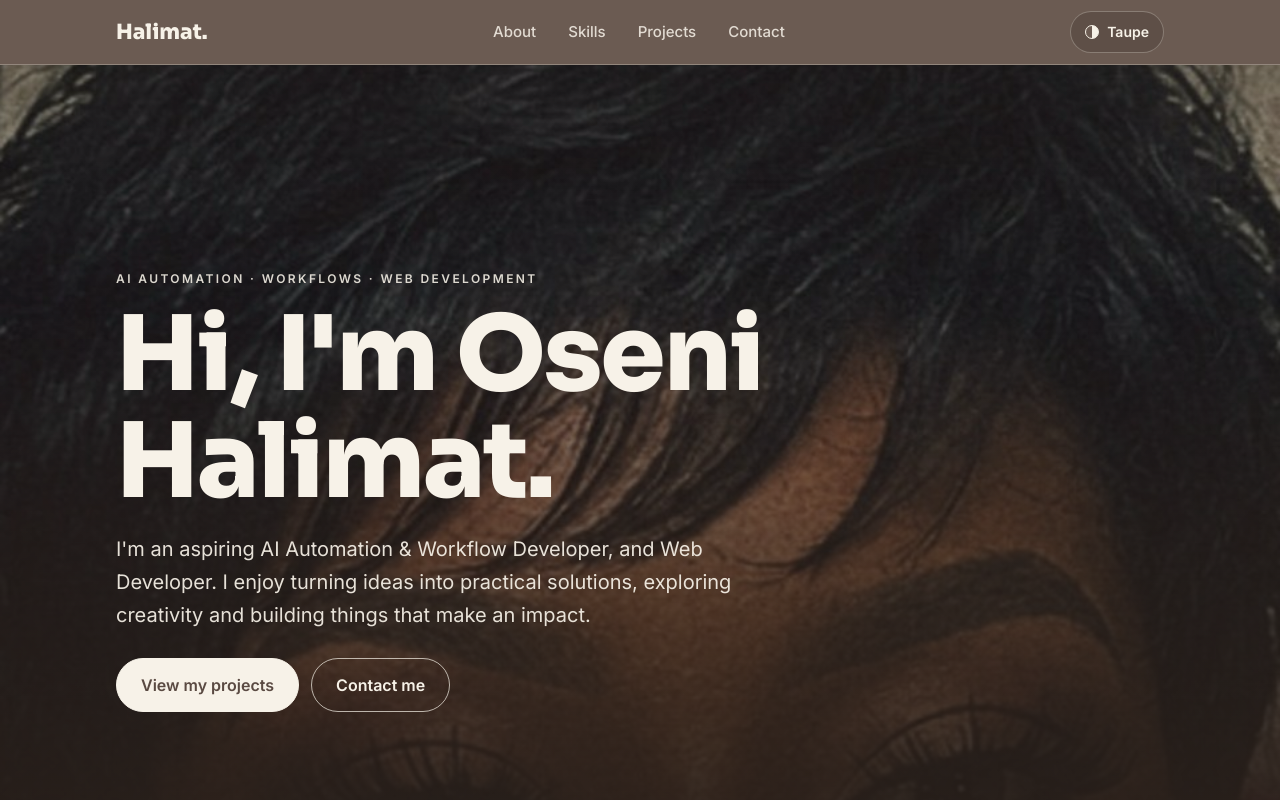
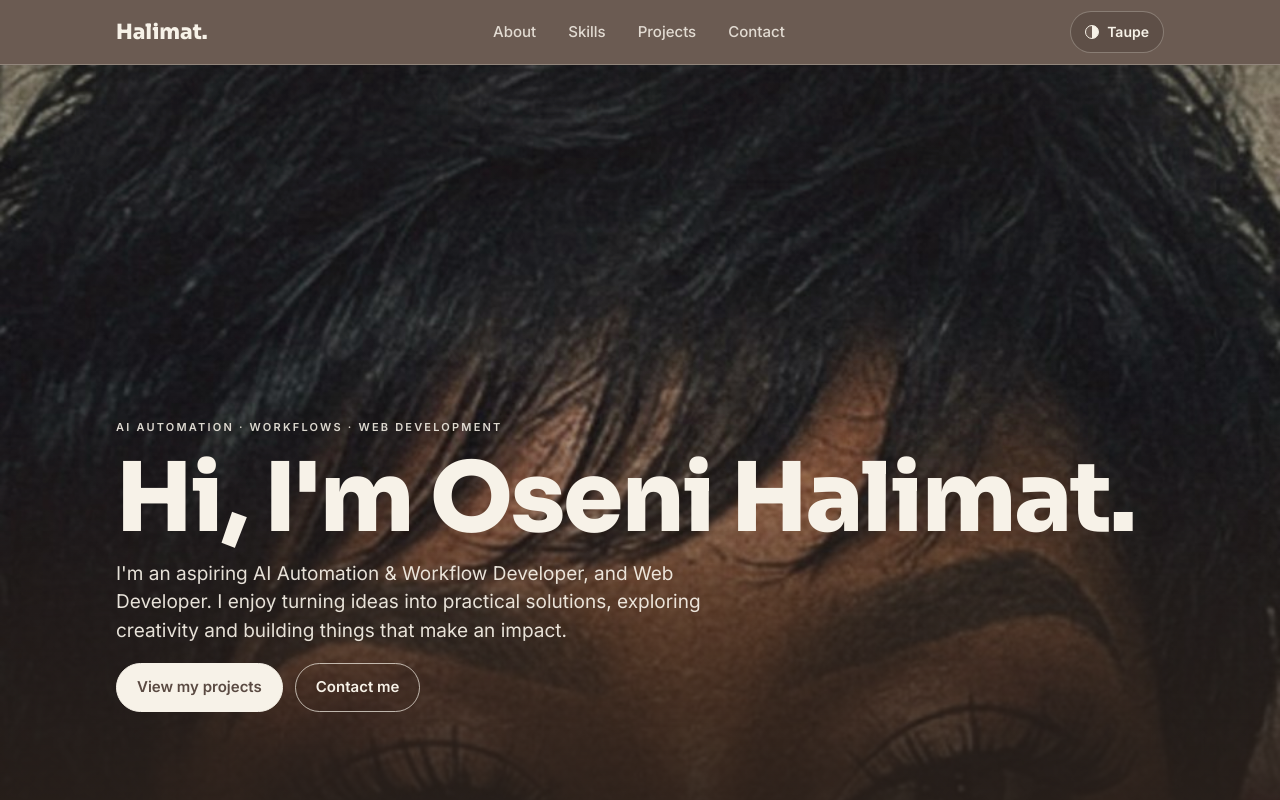
Before and after one commit to OHalimat/OHalimat.github.io, a plain HTML site: page index.html in a window 1280 px wide. Shown: the top 800 px of the page. Drawn offline with Linux system fonts and the light colour scheme.

Commit message:
Add files via upload

```diff
--- a/index.html
+++ b/index.html
@@ -106,12 +106,13 @@ nav a:hover { color: var(--text); background: var(--surface); }
 .cover-bg .mono { font-family: var(--font-display); font-weight: 800; font-size: clamp(150px, 42vw, 400px); color: rgba(247, 242, 232, 0.07); letter-spacing: 0.02em; }
 .cover-bg img { position: absolute; inset: 0; width: 100%; height: 100%; object-fit: cover; object-position: var(--photo-pos, center 25%); animation: settle 1.8s ease-out both; }
 @keyframes settle { from { transform: scale(1.06); } to { transform: scale(1); } }
-.cover::after { content: ""; position: absolute; inset: 0; z-index: -1; background: linear-gradient(to top, rgba(40, 31, 26, 0.92) 0%, rgba(40, 31, 26, 0.6) 36%, rgba(40, 31, 26, 0.14) 68%, rgba(40, 31, 26, 0.28) 100%); }
-.cover .wrap { width: 100%; padding-bottom: 56px; padding-top: 120px; }
-.cover .eyebrow { color: rgba(247, 242, 232, 0.88); letter-spacing: 0.2em; font-size: 12px; }
-.cover h1 { font-size: clamp(46px, 12vw, 104px); font-weight: 800; line-height: 1.02; margin-top: 14px; }
-.cover .lead { color: rgba(247, 242, 232, 0.92); font-size: clamp(17px, 2.4vw, 20px); max-width: 54ch; margin-top: 18px; }
-.cover .actions { margin-top: 26px; }
+.cover::after { content: ""; position: absolute; inset: 0; z-index: -1; background: linear-gradient(to top, rgba(40, 31, 26, 0.9) 0%, rgba(40, 31, 26, 0.55) 28%, rgba(40, 31, 26, 0) 55%, rgba(40, 31, 26, 0.12) 100%); }
+.cover .wrap { width: 100%; padding-bottom: 34px; padding-top: 120px; }
+.cover .eyebrow { color: rgba(247, 242, 232, 0.88); letter-spacing: 0.2em; font-size: 11px; }
+.cover h1 { font-size: clamp(34px, 9vw, 96px); font-weight: 800; line-height: 1.02; margin-top: 14px; }
+.cover .lead { color: rgba(247, 242, 232, 0.92); font-size: clamp(14px, 2.2vw, 19px); line-height: 1.5; max-width: 54ch; margin-top: 12px; }
+.cover .actions { margin-top: 18px; }
+.cover .btn { padding: 11px 20px; font-size: 15px; }
 .cover .btn.primary { background: #F7F2E8; color: #5A4A42; border-color: #F7F2E8; }
 .cover .btn.ghost { color: #F7F2E8; border-color: rgba(247, 242, 232, 0.7); }
 @media (min-width: 760px) { .cover .wrap { padding-bottom: 88px; } }
```
